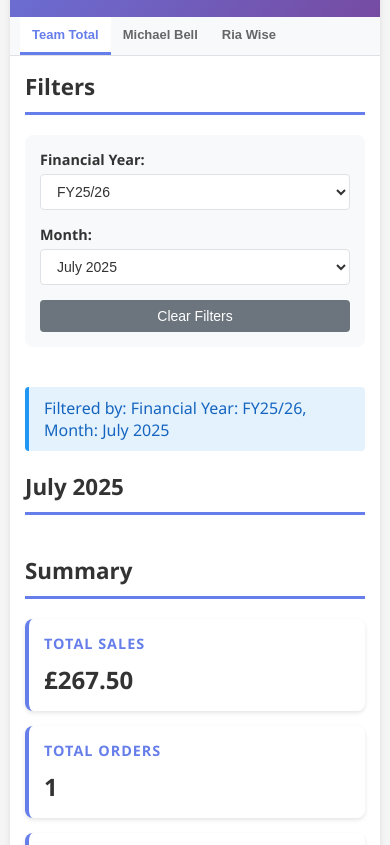
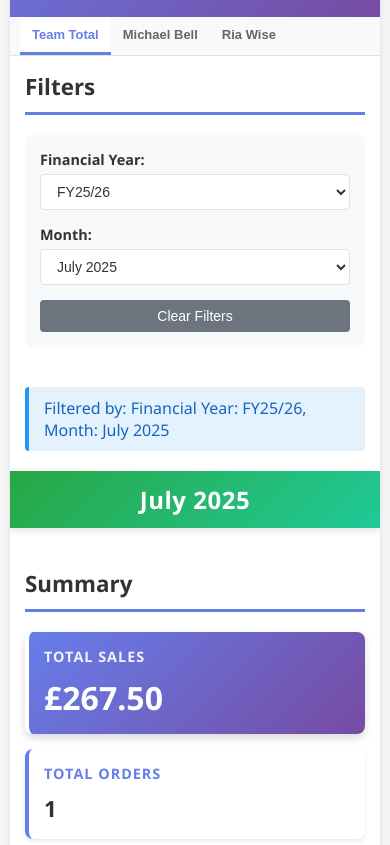
Before and after one commit to TheBlindsWarehouse/Sales_Dashboard, a plain HTML site: page index.html in a window 390 px wide. Shown: the part 206-1051 px from the top of the page. Drawn offline with nearby package versions, Linux system fonts and the light colour scheme.

Commit message:
Update index.html

```diff
--- a/index.html
+++ b/index.html
@@ -180,7 +180,7 @@
 
         .summary-cards {
             display: grid;
-            grid-template-columns: repeat(auto-fit, minmax(250px, 1fr));
+            grid-template-columns: 2fr 1fr 1fr;
             gap: 20px;
             margin-bottom: 30px;
         }
@@ -191,6 +191,31 @@
             padding: 20px;
             box-shadow: 0 2px 4px rgba(0, 0, 0, 0.1);
             border-left: 4px solid #667eea;
+        }
+
+        .summary-card.total-sales {
+            background: linear-gradient(135deg, #667eea 0%, #764ba2 100%);
+            color: white;
+            border-left: 4px solid #fff;
+            transform: scale(1.02);
+            box-shadow: 0 4px 8px rgba(0, 0, 0, 0.15);
+        }
+
+        .summary-card.total-sales h3 {
+            color: rgba(255, 255, 255, 0.9);
+        }
+
+        .summary-card.total-sales .value {
+            color: white;
+            font-size: 2.5em;
+        }
+
+        .summary-card.secondary {
+            padding: 15px;
+        }
+
+        .summary-card.secondary .value {
+            font-size: 1.6em;
         }
 
         .summary-card h3 {
@@ -575,6 +600,21 @@
             display: none;
         }
 
+        /* Current Period Heading Styling */
+        #currentPeriodHeading {
+            background: linear-gradient(135deg, #28a745 0%, #20c997 100%);
+            color: white;
+            padding: 20px 25px;
+            margin: 0 -30px 20px -30px;
+            border-radius: 0;
+            border: none;
+            font-size: 2.2em;
+            font-weight: 700;
+            text-align: center;
+            box-shadow: 0 3px 6px rgba(0, 0, 0, 0.1);
+            letter-spacing: 0.5px;
+        }
+
         @keyframes fadeIn {
             from { opacity: 0; }
             to { opacity: 1; }
@@ -623,6 +663,24 @@
             .summary-cards {
                 grid-template-columns: 1fr;
                 gap: 15px;
+            }
+
+            .summary-card.total-sales {
+                transform: none;
+            }
+
+            .summary-card.total-sales .value {
+                font-size: 2em;
+            }
+
+            .summary-card.secondary .value {
+                font-size: 1.4em;
+            }
+
+            #currentPeriodHeading {
+                margin: 0 -15px 15px -15px;
+                font-size: 1.8em;
+                padding: 15px 20px;
             }
 
             .summary-card {
@@ -725,6 +783,11 @@
 
             .target-metrics {
                 grid-template-columns: 1fr;
+            }
+
+            #currentPeriodHeading {
+                font-size: 1.5em;
+                padding: 12px 15px;
             }
 
             .modal-content {
@@ -1695,14 +1758,14 @@
             const monthsTracked = data.uniqueMonths.length;
 
             const cards = [
-                { title: 'Total Sales', value: formatCurrency(totalSales) },
-                { title: 'Total Orders', value: totalOrders.toLocaleString() },
-                { title: 'Average Order Value', value: formatCurrency(avgOrderValueOverall) }
+                { title: 'Total Sales', value: formatCurrency(totalSales), class: 'total-sales' },
+                { title: 'Total Orders', value: totalOrders.toLocaleString(), class: 'secondary' },
+                { title: 'Average Order Value', value: formatCurrency(avgOrderValueOverall), class: 'secondary' }
             ];
 
             cards.forEach(card => {
                 const cardDiv = document.createElement('div');
-                cardDiv.className = 'summary-card';
+                cardDiv.className = `summary-card ${card.class}`;
                 cardDiv.innerHTML = `
                     <h3>${card.title}</h3>
                     <div class="value">${card.value}</div>
```
